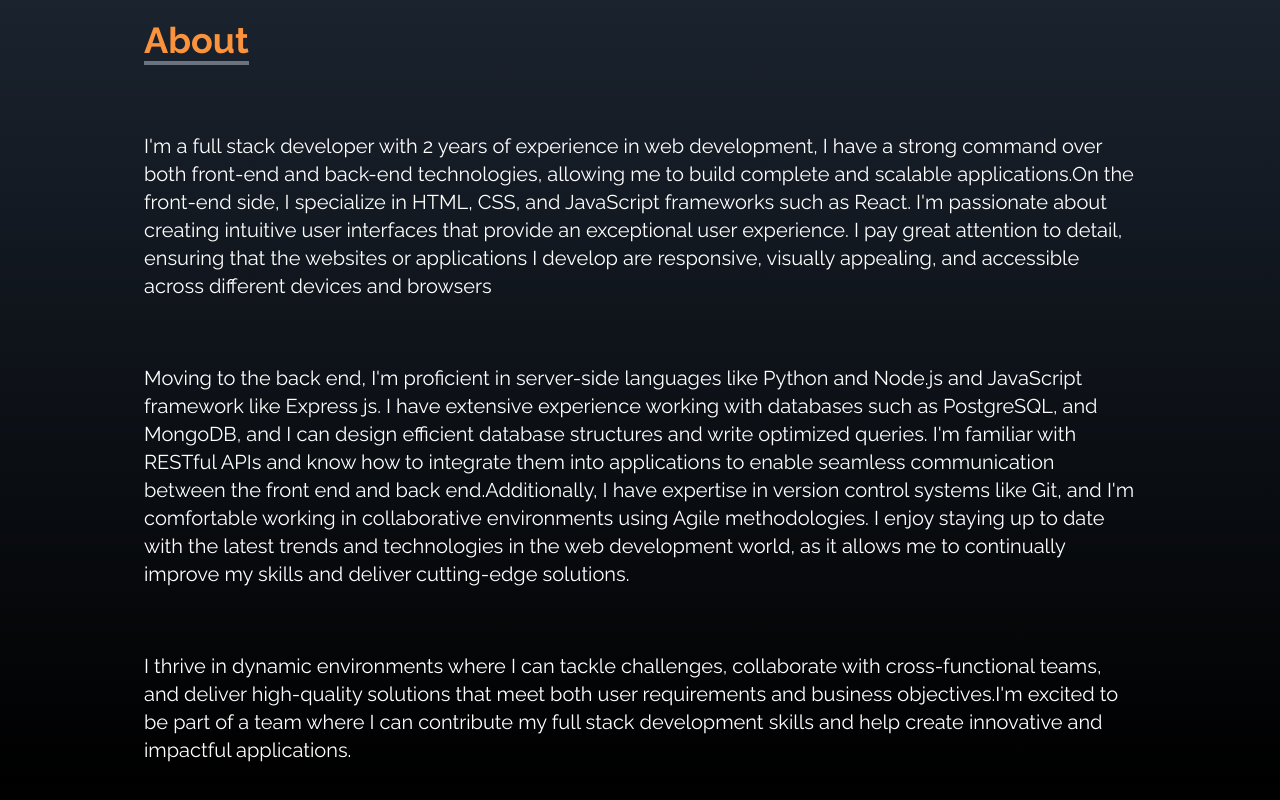
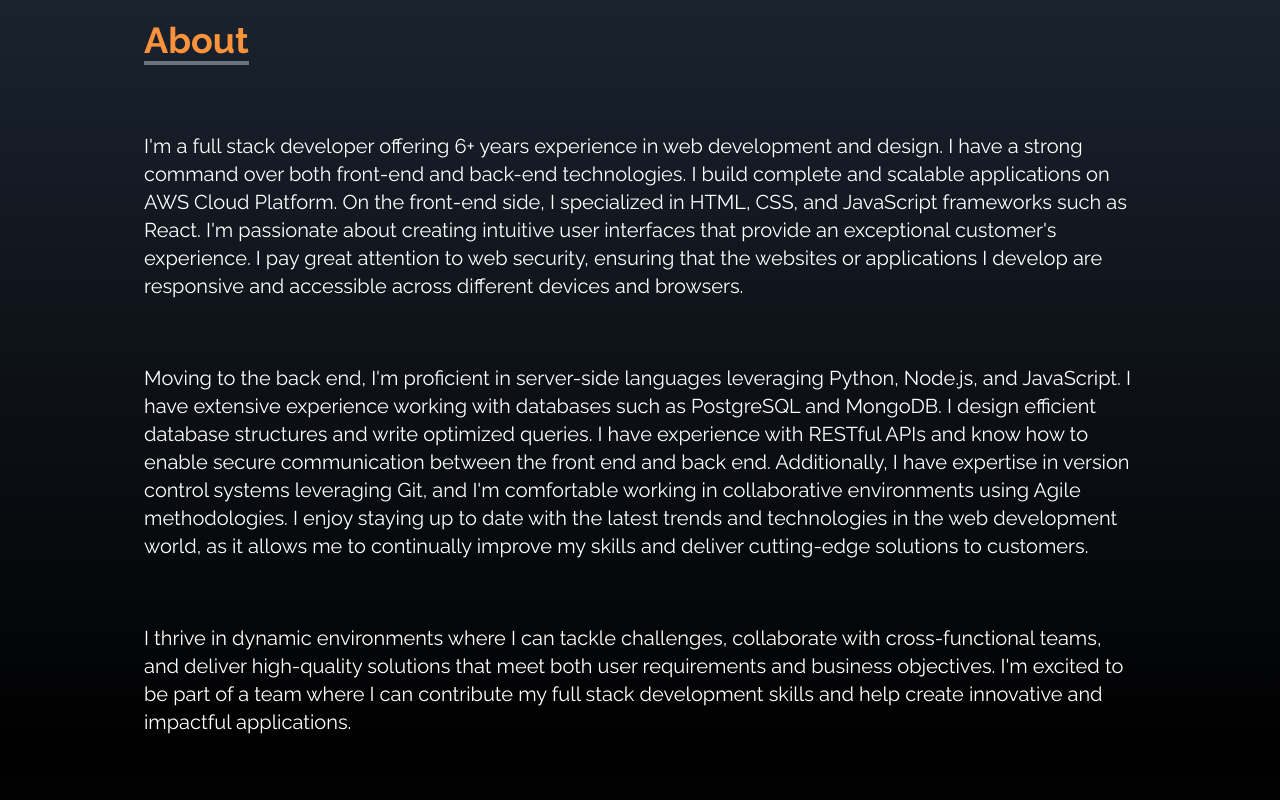
Before and after one commit to LebgaLesly/Portfolio, a React (Create React App) app: page / in a window 1280 px wide. Shown: the part 940-1740 px from the top of the page. Built offline with nearby package versions, Linux system fonts and the light colour scheme.

Commit message:
Changes made to About section

```diff
--- a/src/Components/About.jsx
+++ b/src/Components/About.jsx
@@ -12,32 +12,32 @@ const About = () => {
         </div>
 
         <p className="text-xl mt-10">
-          I'm a full stack developer with 2 years of experience in web
-          development, I have a strong command over both front-end and back-end
-          technologies, allowing me to build complete and scalable
-          applications.On the front-end side, I specialize in HTML, CSS, and
-          JavaScript frameworks such as React. I'm passionate about creating
-          intuitive user interfaces that provide an exceptional user experience.
-          I pay great attention to detail, ensuring that the websites or
-          applications I develop are responsive, visually appealing, and
-          accessible across different devices and browsers
+          I'm a full stack developer offering 6+ years experience in web
+          development and design. I have a strong command over both front-end
+          and back-end technologies. I build complete and scalable applications
+          on AWS Cloud Platform. On the front-end side, I specialized in HTML,
+          CSS, and JavaScript frameworks such as React. I'm passionate about
+          creating intuitive user interfaces that provide an exceptional
+          customer's experience. I pay great attention to web security, ensuring
+          that the websites or applications I develop are responsive and
+          accessible across different devices and browsers.
         </p>
 
         <br />
 
         <p className="text-xl mt-10">
-          Moving to the back end, I'm proficient in server-side languages like
-          Python and Node.js and JavaScript framework like Express js. I have
-          extensive experience working with databases such as PostgreSQL, and
-          MongoDB, and I can design efficient database structures and write
-          optimized queries. I'm familiar with RESTful APIs and know how to
-          integrate them into applications to enable seamless communication
-          between the front end and back end.Additionally, I have expertise in
-          version control systems like Git, and I'm comfortable working in
-          collaborative environments using Agile methodologies. I enjoy staying
-          up to date with the latest trends and technologies in the web
-          development world, as it allows me to continually improve my skills
-          and deliver cutting-edge solutions.
+          Moving to the back end, I'm proficient in server-side languages
+          leveraging Python, Node.js, and JavaScript. I have extensive
+          experience working with databases such as PostgreSQL and MongoDB. I
+          design efficient database structures and write optimized queries. I
+          have experience with RESTful APIs and know how to enable secure
+          communication between the front end and back end. Additionally, I have
+          expertise in version control systems leveraging Git, and I'm
+          comfortable working in collaborative environments using Agile
+          methodologies. I enjoy staying up to date with the latest trends and
+          technologies in the web development world, as it allows me to
+          continually improve my skills and deliver cutting-edge solutions to
+          customers.
         </p>
 
         <br />
@@ -45,8 +45,8 @@ const About = () => {
         <p className="text-xl mt-10">
           I thrive in dynamic environments where I can tackle challenges,
           collaborate with cross-functional teams, and deliver high-quality
-          solutions that meet both user requirements and business objectives.I'm
-          excited to be part of a team where I can contribute my full stack
+          solutions that meet both user requirements and business objectives.
+          I'm excited to be part of a team where I can contribute my full stack
           development skills and help create innovative and impactful
           applications.
         </p>
--- a/src/Components/Home.jsx
+++ b/src/Components/Home.jsx
@@ -14,9 +14,9 @@ const Home = () => {
             I'm a Front End Developer
           </h2>
           <p className="text-gray-500 py-4 max-w-md">
-            I have some experience in building and designing web
-            applications. I make use of technologies like HTML, CSS,
-            Javascript , React , Redux , Node Js and MongoDB
+            I offer 6+ years experience in building and designing web
+            application. I leverage MERN and PERN technology stacks; HTML, CSS,
+            Javascript, React, Redux, NodeJs and MongoDB
           </p>
           <div>
             <Link
```
